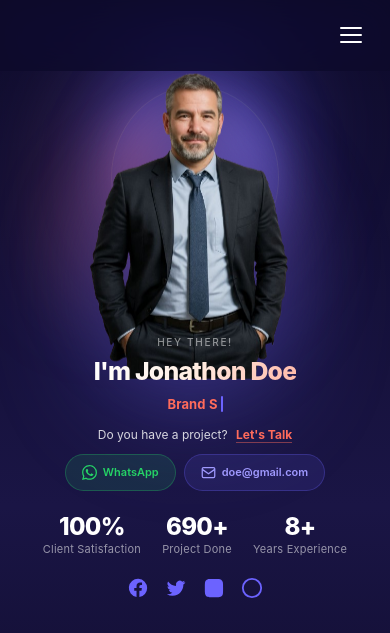
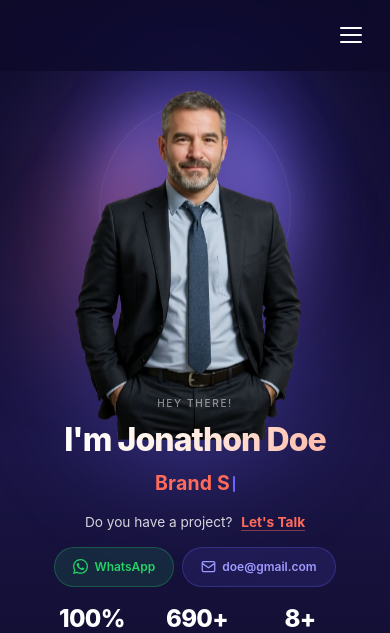
Before and after one commit to joyalvarghese458/template-app, a Next.js app: page /templates/pure in a window 390 px wide. Shown: the top 633 px of the page. Built offline with nearby package versions, Linux system fonts and the light colour scheme; a web font is replaced by a local one.

Commit message:
ui changes

```diff
--- a/app/templates/pure/styles.module.css
+++ b/app/templates/pure/styles.module.css
@@ -1397,3 +1397,49 @@
   border-color: rgba(108, 99, 255, 0.5);
   transform: translateY(-2px);
 }
+
+/* ── Mobile hero: eliminate bottom gap, scale image & typography ── */
+@media (max-width: 767px) {
+  .hero {
+    min-height: auto;
+    padding: 88px 20px 64px;
+  }
+
+  .heroGrid {
+    gap: 36px;
+  }
+
+  .mobileIntro {
+    gap: 12px;
+    padding: 0 8px;
+  }
+
+  .mobileIntroName {
+    font-size: clamp(2rem, 8vw, 2.6rem);
+  }
+
+  .mobileIntroTypingText {
+    font-size: clamp(16px, 5vw, 20px);
+  }
+
+  .mobileIntroTypingRow {
+    min-height: 28px;
+  }
+
+  .mobileIntroCta {
+    font-size: clamp(13px, 3.5vw, 15px);
+  }
+
+  .mobileIntroWa,
+  .mobileIntroEmail {
+    padding: 10px 18px;
+    font-size: clamp(12px, 3vw, 14px);
+  }
+}
+
+@media (max-width: 479px) {
+  .figureWrap {
+    width: min(74vw, 240px);
+    height: min(82vw, 272px);
+  }
+}
```
